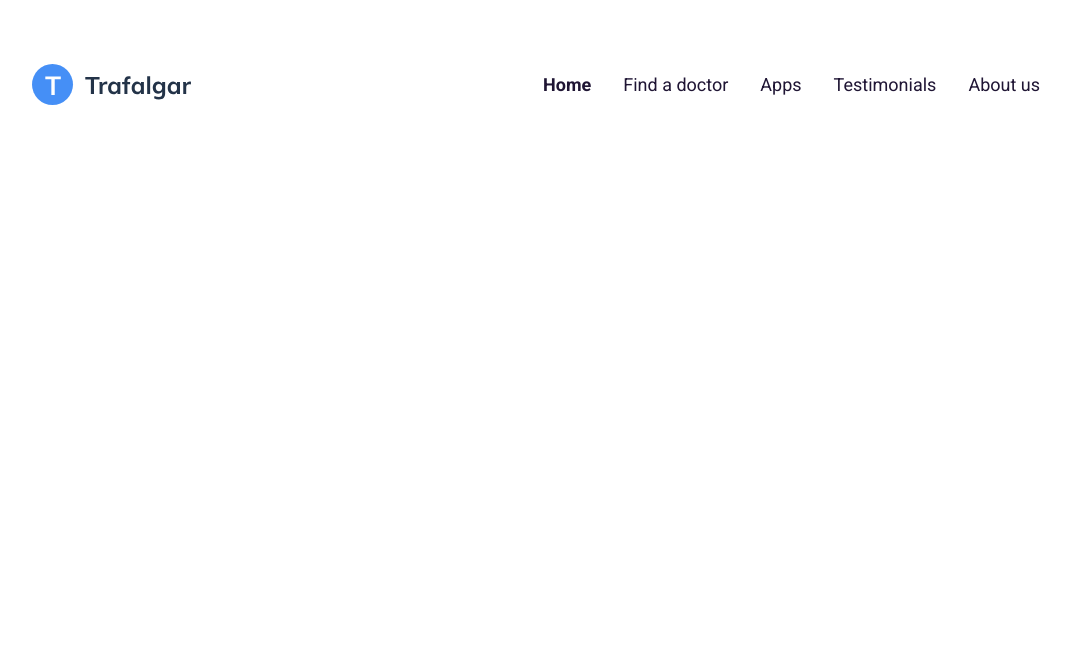
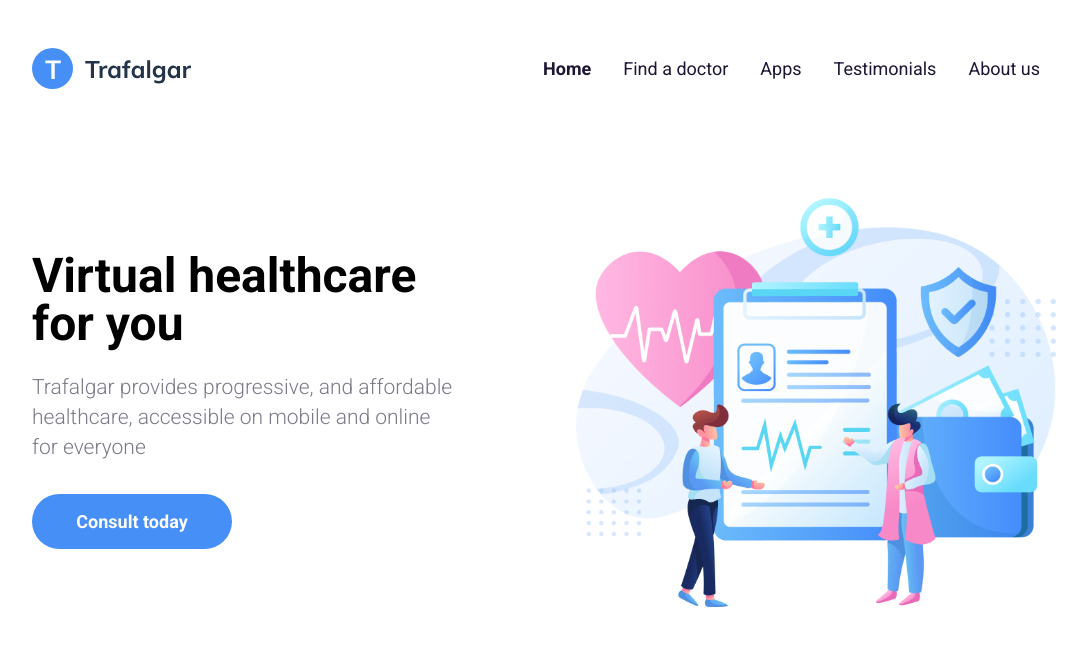
Before and after one commit to gleec/trafalgar, a plain HTML site: page index.html in a window 1280 px wide. Shown: the whole page, without its empty margins (96-1183 px from the left). Drawn offline with Linux system fonts and the light colour scheme.

Commit message:
feat: add hero section

```diff
--- a/index.html
+++ b/index.html
@@ -5,7 +5,9 @@
   <meta charset="UTF-8">
   <meta name="viewport" content="width=device-width, initial-scale=1.0">
   <title>Trafalgar</title>
-  <link href="https://fonts.googleapis.com/css2?family=Roboto:ital,wght@0,100;0,300;0,400;0,500;0,700;0,900;1,100;1,300;1,400;1,500;1,700;1,900&display=swap" rel="stylesheet">
+  <link
+    href="https://fonts.googleapis.com/css2?family=Roboto:ital,wght@0,100;0,300;0,400;0,500;0,700;0,900;1,100;1,300;1,400;1,500;1,700;1,900&display=swap"
+    rel="stylesheet">
   <link rel="stylesheet" href="styles/reset.css">
   <link rel="stylesheet" href="./styles.css">
 </head>
@@ -35,6 +37,22 @@
       </ul>
     </nav>
   </header>
+  <section class="hero split">
+    <div class="content">
+      <h1 class="title">Virtual healthcare for you</h1>
+      <p class="description">
+        Trafalgar provides progressive, and affordable
+        healthcare, accessible on mobile and online
+        for everyone
+      </p>
+      <a class="link dark" href="http://">
+        Consult today
+      </a>
+    </div>
+    <div class="illustration">
+      <img src="./images/home-illustration.png" alt="Healthcare Illustration">
+    </div>
+  </section>
 </body>
 
 </html>
--- a/styles.css
+++ b/styles.css
@@ -21,11 +21,19 @@ a {
   color: var(--primary);
 }
 
+img {
+  max-width: 100%;
+}
+
 header {
+  position: absolute;
+  top: 0;
+  left: 0;
+  width: 100%;
   display: flex;
   justify-content: space-between;
   align-items: center;
-  padding: 4rem 8rem;
+  padding: 3rem 8rem;
 }
 
 header .nav {
@@ -46,3 +54,64 @@ header .nav-item.active a,
 header .nav-item a:hover {
   font-weight: 700;
 }
+
+.split {
+  display: flex;
+  align-items: center;
+  padding: 0 6rem;
+}
+
+.split > div {
+  flex-basis: 50%;
+  margin: 0 2rem;
+}
+
+.illustration {
+  max-width: 650px;
+}
+
+.title {
+  line-height: 48px;
+  font-size: 36px;
+  font-weight: 700;
+  color: #000;
+}
+
+.description {
+  line-height: 30px;
+  margin-bottom: 2rem;
+  font-weight: 300;
+  font-size: 18px;
+}
+
+.link {
+  display: inline-block;
+  height: 55px;
+  min-width: 200px;
+  padding: 0 2rem;
+  border-radius: 55px;
+  line-height: 55px;
+  text-align: center;
+  font-weight: 700;
+  font-size: 18px;
+}
+
+.link.dark {
+  background-color: var(--primary);
+  color: #fff;
+}
+
+.hero {
+  height: 100vh;
+}
+
+.hero .title {
+  max-width: 385px;
+  margin-bottom: 1.5rem;
+  font-size: 48px;
+}
+
+.hero .description {
+  max-width: 424px;
+  font-size: 21px;
+}
```
